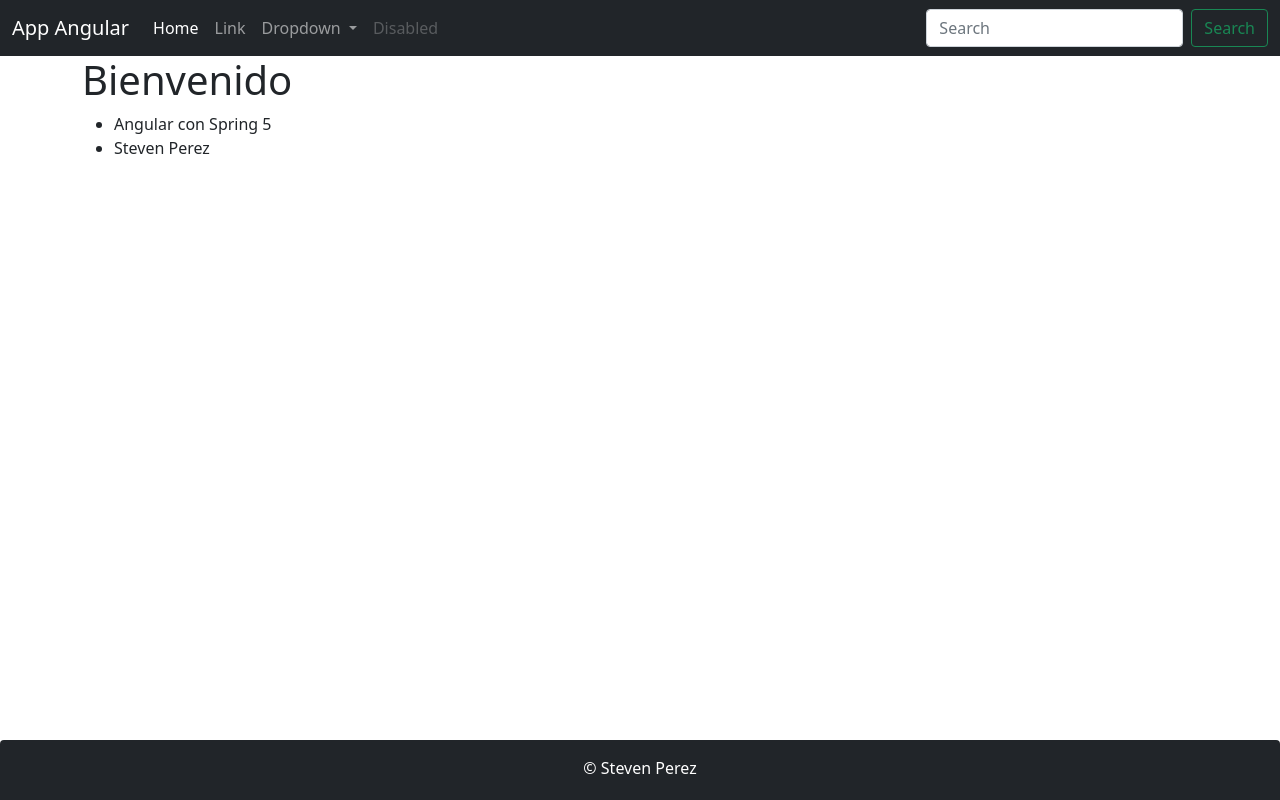
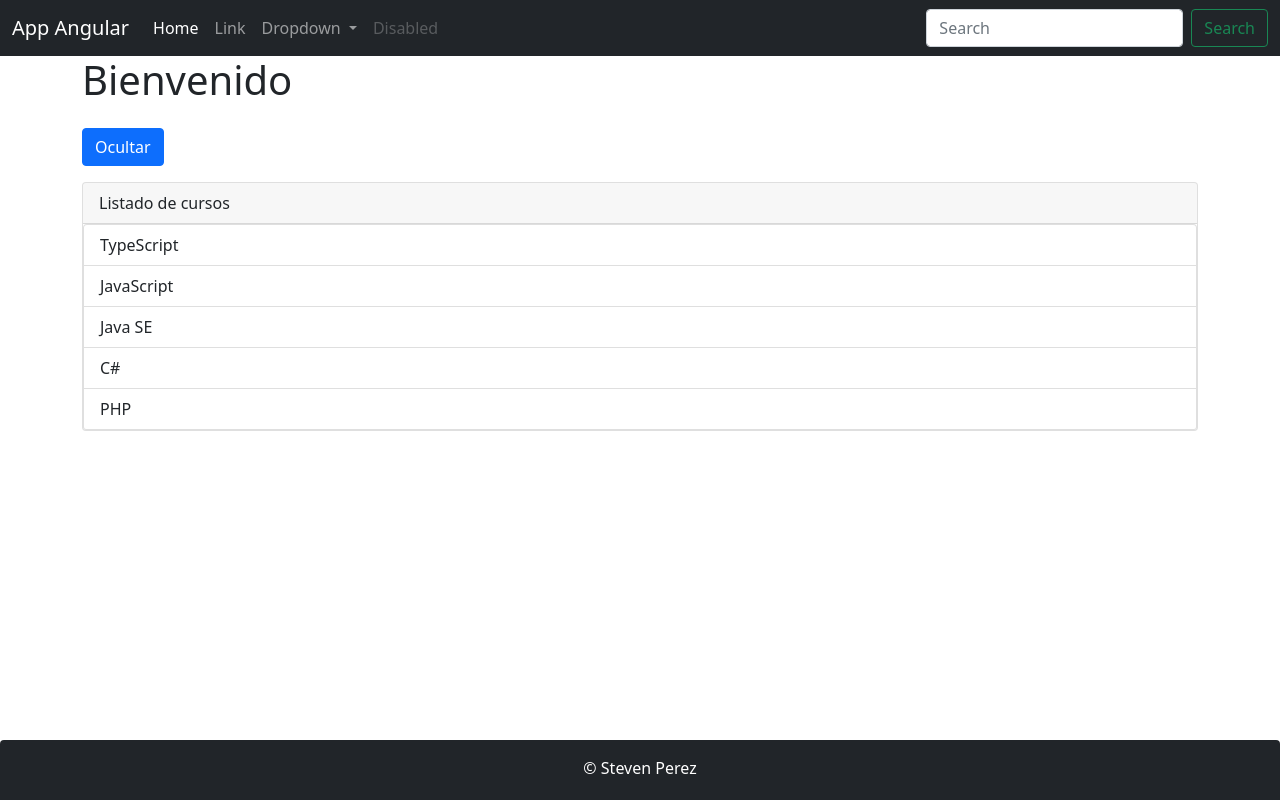
Before and after one commit to Developsteven/Cliente-app, an Angular app: page /clientes/form/1 in a window 1280 px wide. Built offline with nearby package versions, Linux system fonts and the light colour scheme.

Commit message:
Creando carpeta cliente y clase cliente.

```diff
--- a/src/app/app.component.html
+++ b/src/app/app.component.html
@@ -4,10 +4,7 @@
   <h1>
     {{title}}
   </h1>
-  <ul>
-    <li>{{curso }}</li>
-    <li>{{estudiante}}</li>
-  </ul>
+<app-directiva></app-directiva>
 </div>
 
 
--- a/src/app/app.module.ts
+++ b/src/app/app.module.ts
@@ -4,12 +4,16 @@
 import { AppComponent } from './app.component';
 import { HeaderComponent } from './header/header.component';
 import { footerComponent } from './footer/footer.component';
+import { DirectivaComponent } from './directiva/directiva.component';
+import { ClientesComponent } from './clientes/clientes.component';
 
 @NgModule({
   declarations: [
     AppComponent,
     HeaderComponent,
-    footerComponent
+    footerComponent,
+    DirectivaComponent,
+    ClientesComponent
   ],
   imports: [
     BrowserModule
--- /dev/null
+++ b/src/app/clientes/cliente.ts
@@ -0,0 +1,7 @@
+export class Cliente {
+  id:number;
+  nombre: String;
+  apellido: String;
+  creataAt: String;
+  email: String;
+}
--- /dev/null
+++ b/src/app/clientes/clientes.component.html
@@ -0,0 +1 @@
+<p>clientes works!</p>
--- /dev/null
+++ b/src/app/clientes/clientes.component.ts
@@ -0,0 +1,16 @@
+import { Component, OnInit } from '@angular/core';
+import { Cliente } from './cliente';
+
+@Component({
+  selector: 'app-clientes',
+  templateUrl: './clientes.component.html'
+})
+export class ClientesComponent implements OnInit {
+
+
+  constructor() { }
+
+  ngOnInit(): void {
+  }
+
+}
--- /dev/null
+++ b/src/app/directiva/directiva.component.html
@@ -0,0 +1,9 @@
+<button type="button" (click)="setHabilitar()" class="btn btn-primary my-3">{{(habilitar==true)? 'Ocultar': 'Mostrar'}}</button>
+<div class="card">
+  <div class="card-header">
+    Listado de cursos
+  </div>
+  <ul class="list-group" *ngIf="habilitar == true">
+    <li class="list-group-item" *ngFor="let curso of listaCurso">{{ curso}}</li>
+  </ul>
+</div>
--- /dev/null
+++ b/src/app/directiva/directiva.component.ts
@@ -0,0 +1,20 @@
+import { Component, OnInit } from '@angular/core';
+
+@Component({
+  selector: 'app-directiva',
+  templateUrl: './directiva.component.html'
+})
+export class DirectivaComponent {
+
+  listaCurso: string[] = ['TypeScript', 'JavaScript', 'Java SE', 'C#', 'PHP'];
+
+  habilitar: boolean = true;
+
+  constructor() { }
+
+  setHabilitar(): void {
+    this.habilitar = (this.habilitar==true)? false:true;
+  }
+
+
+}
```
